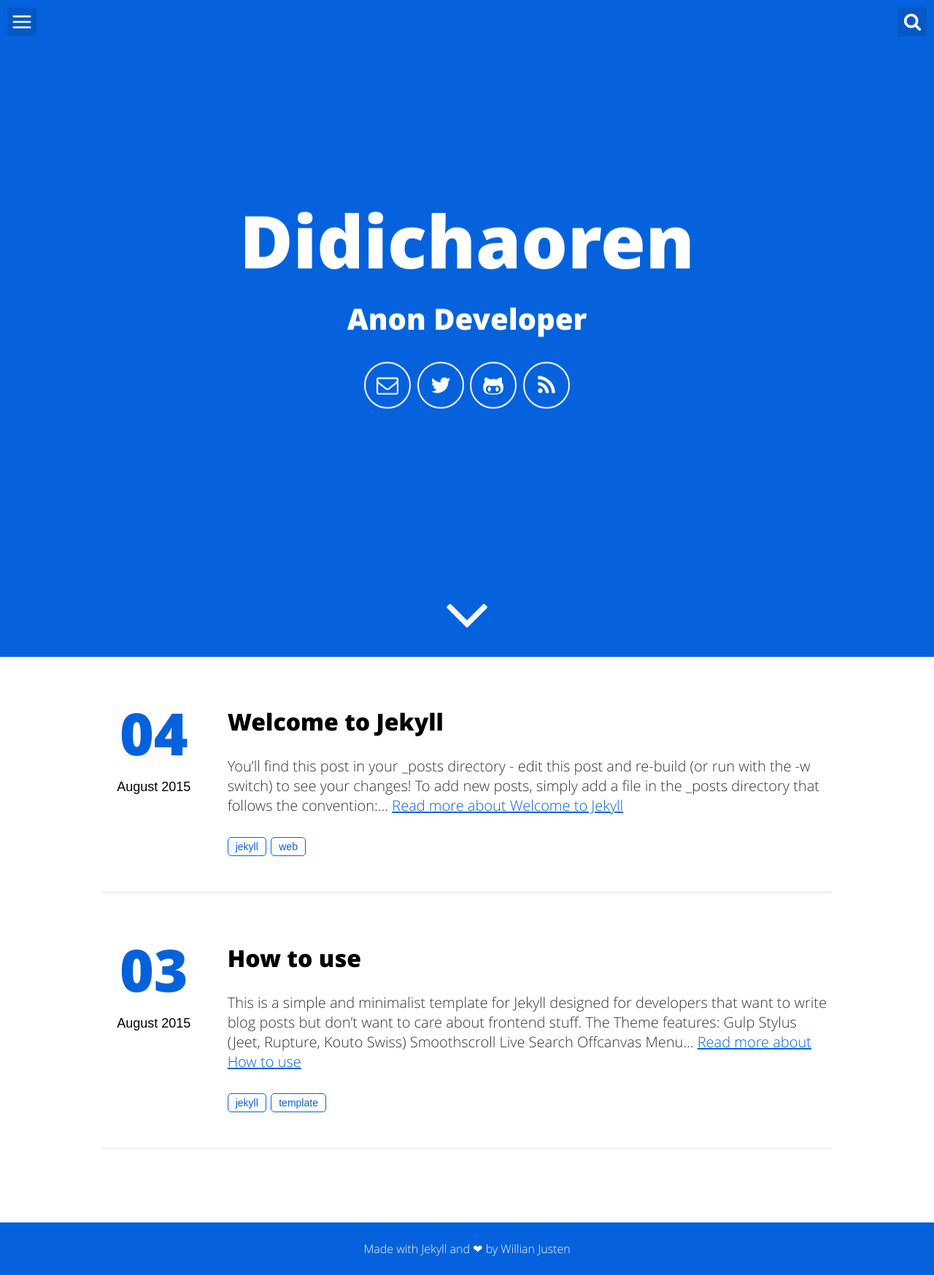
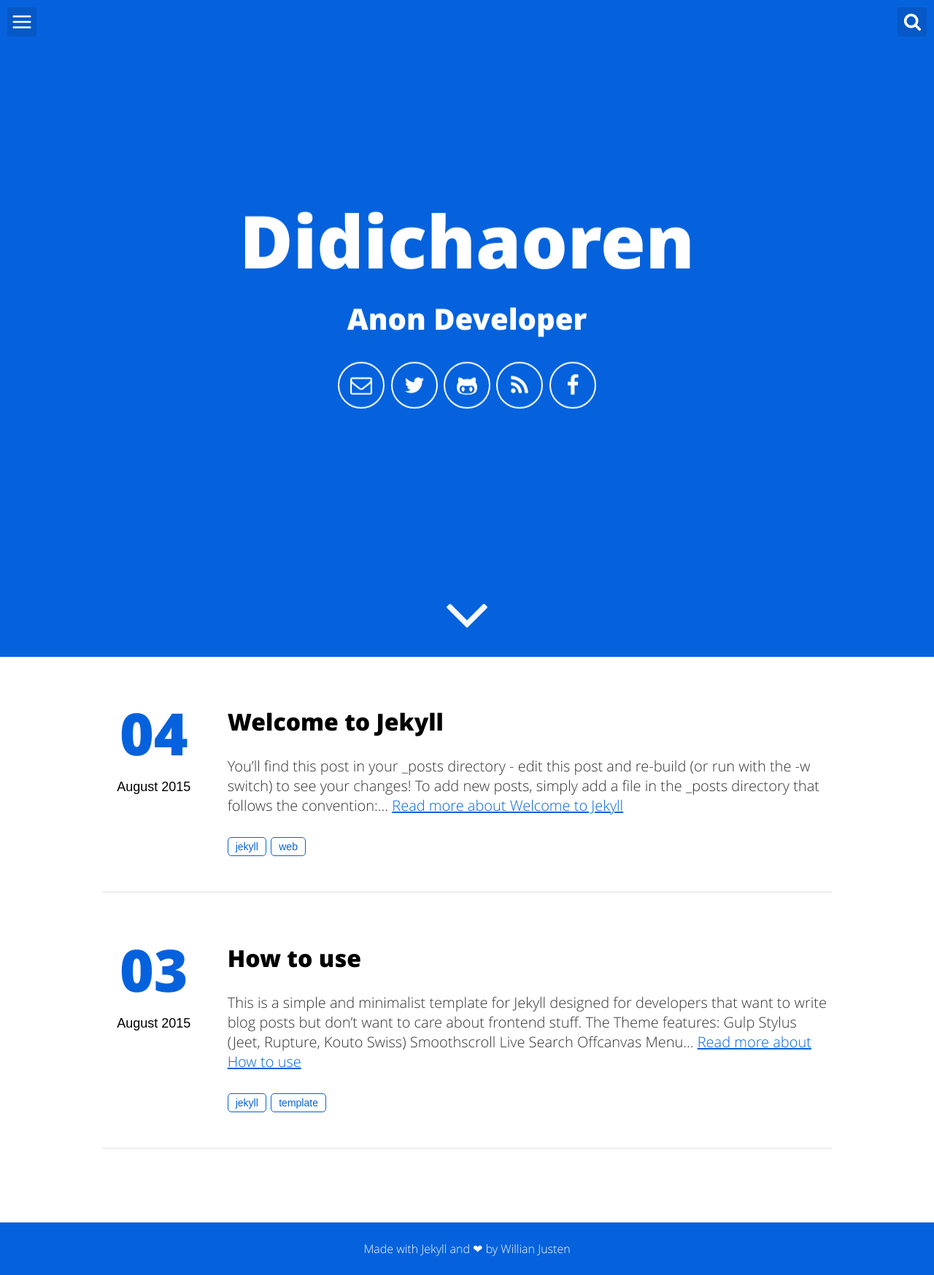
Before and after one commit to tuzibixia/tuzibixia.github.io, a Jekyll site: the page built from index.html, in a window 1280 px wide. Shown: the whole page at 73% size. Built offline with Jekyll 4.4.1, drawn with Linux system fonts in a browser that asks for light colours.

Commit message:
components test

```diff
--- a/_config.yml
+++ b/_config.yml
@@ -12,6 +12,7 @@ twitter_username: didichaoren
 github_username:  didichaoren
 instagram_username: didichaoren
 disqus_username: tuzibixia
+facebook_username: didichaoren
 
 # Build settings
 markdown: kramdown
--- a/_includes/header-default.html
+++ b/_includes/header-default.html
@@ -8,7 +8,8 @@
             <a aria-label="Send email" href="mailto:{{site.username}}"><svg class="icon icon-email"><use xlink:href="#icon-email"></use></svg></a>
             <a aria-label="My Twitter" target="_blank" href="https://twitter.com/{{site.twitter_username}}"><svg class="icon"><use xlink:href="#icon-twitter"></use></svg></a>
             <a aria-label="My Github" target="_blank" href="https://github.com/{{site.github_username}}"><svg class="icon icon-github-alt"><use xlink:href="#icon-github-alt"></use></svg></a>
-            <a aria-label="My Instagram" target="_blank" href="https://instagram.com/{{site.instagram_username}}"><svg class="icon icon-rss"><use xlink:href="#icon-rss"></use></svg></a>
+            <a aria-label="My Instagram" target="_blank" href="https://instagram.com/{{site.instagram_username}}"><svg class="icon icon-instagram"><use xlink:href="#icon-rss"></use></svg></a>
+            <a aria-label="My Github" target="_blank" href="https://facebook.com/{{site.face_username}}"><svg class="icon icon-facebook"><use xlink:href="#icon-facebook"></use></svg></a>
         </div>
     </div>
     <a role="button" class="down" data-scroll href="#scroll"><svg class="icon icon-angle-down"><use xlink:href="#icon-angle-down"></use></svg></a>
```
